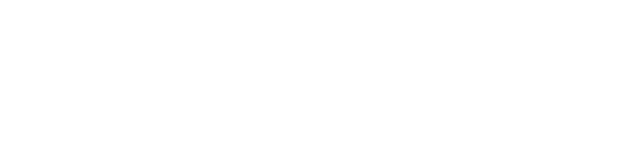
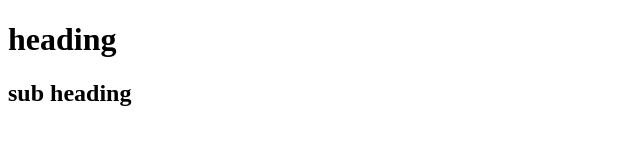
Before and after one commit to dats028120-png/food-mart, a plain HTML site: page index.html in a window 1280 px wide. Shown: the whole page, without its empty margins (0-640 px from the left). Drawn offline with Linux system fonts and the light colour scheme.

Commit message:
added h1 and h2

```diff
--- a/index.html
+++ b/index.html
@@ -5,5 +5,8 @@
     <meta name="viewport" content="width=device-width, initial-scale=1.0" />
     <title>Document</title>
   </head>
-  <body></body>
+  <body>
+    <h1>heading</h1>
+    <h2>sub heading</h2>
+  </body>
 </html>
```
